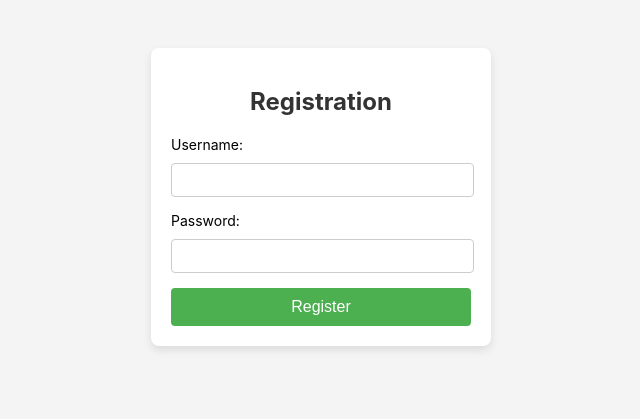
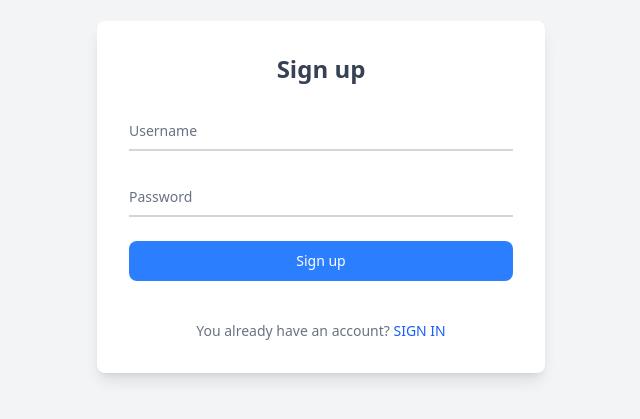
Before and after one commit to matyivan7/Push-up-web, a React (Vite) app in the folder pushup-frontend/: page /register in a window 1280 px wide. Shown: the part 203-622 px from the top of the page, without its empty margins (319-959 px from the left). Built offline with nearby package versions, Linux system fonts and the light colour scheme.

Commit message:
Login, register forms refactor navbar in progress

```diff
--- a/pushup-frontend/package.json
+++ b/pushup-frontend/package.json
@@ -5,12 +5,12 @@
   "dependencies": {
     "@headlessui/react": "^2.2.0",
     "@heroicons/react": "^2.2.0",
-    "@tailwindcss/vite": "^4.0.9",
+    "@tailwindcss/vite": "^4.0.14",
     "cra-template": "1.2.0",
     "react": "^19.0.0",
     "react-dom": "^19.0.0",
     "react-router-dom": "^7.1.5",
-    "tailwindcss": "^4.0.9",
+    "tailwindcss": "^4.0.14",
     "web-vitals": "^4.2.4"
   },
   "scripts": {
--- a/pushup-frontend/src/App.css
+++ b/pushup-frontend/src/App.css
@@ -1,38 +1,5 @@
-.App {
-  text-align: center;
+@import "tailwindcss";
+
+html {
+  scroll-behavior: smooth;
 }
-
-.App-logo {
-  height: 40vmin;
-  pointer-events: none;
-}
-
-@media (prefers-reduced-motion: no-preference) {
-  .App-logo {
-    animation: App-logo-spin infinite 20s linear;
-  }
-}
-
-.App-header {
-  background-color: #282c34;
-  min-height: 100vh;
-  display: flex;
-  flex-direction: column;
-  align-items: center;
-  justify-content: center;
-  font-size: calc(10px + 2vmin);
-  color: white;
-}
-
-.App-link {
-  color: #61dafb;
-}
-
-@keyframes App-logo-spin {
-  from {
-    transform: rotate(0deg);
-  }
-  to {
-    transform: rotate(360deg);
-  }
-}
--- a/pushup-frontend/src/components/auth/login/Login.jsx
+++ b/pushup-frontend/src/components/auth/login/Login.jsx
@@ -1,7 +1,6 @@
 import React, {useState} from 'react';
-import {useNavigate} from 'react-router-dom';
+import {Link, useNavigate} from 'react-router-dom';
 import {login} from '../../../service/authService';
-import './login.css';
 
 const Login = () => {
     const navigate = useNavigate();
@@ -21,32 +20,54 @@ const Login = () => {
     };
 
     return (
-        <div className="login-container">
-            <div className="login-box">
-                <h2>Login</h2>
-                {error && <div className="error">{error}</div>}
-                <form onSubmit={handleSubmit}>
-                    <div className="form-input">
-                        <label htmlFor="username">Username: </label>
+        <div className="flex items-center justify-center min-h-screen bg-gray-100">
+            <div className="bg-white p-8 rounded-lg shadow-lg w-full max-w-md">
+                <h2 className="text-2xl font-bold text-center text-gray-700 mb-6">Login</h2>
+                {error && <div className="text-red-500 text-sm mb-4">{error}</div>}
+                <form onSubmit={handleSubmit} className="space-y-6">
+                    <div className="relative z-0 w-full group">
                         <input
+                            type="text"
                             id="username"
-                            type="text"
+                            className="block py-2.5 px-0 w-full text-sm text-gray-900 bg-transparent border-0 border-b-2 border-gray-300 appearance-none focus:outline-none focus:ring-0 focus:border-blue-600 peer"
+                            placeholder=" "
                             value={username}
                             onChange={(e) => setUsername(e.target.value)}
                             required
                         />
+                        <label
+                            htmlFor="username"
+                            className="absolute text-sm text-gray-500 duration-300 transform -translate-y-6 scale-75 top-3 -z-10 peer-placeholder-shown:scale-100 peer-placeholder-shown:translate-y-0 peer-focus:scale-75 peer-focus:-translate-y-6 peer-focus:text-blue-600"
+                        >
+                            Username
+                        </label>
                     </div>
-                    <div className="form-input">
-                        <label htmlFor="login-password">Password: </label>
+                    <div className="relative z-0 w-full group">
                         <input
+                            type="password"
                             id="login-password"
-                            type="password"
+                            className="block py-2.5 px-0 w-full text-sm text-gray-900 bg-transparent border-0 border-b-2 border-gray-300 appearance-none focus:outline-none focus:ring-0 focus:border-blue-600 peer"
+                            placeholder=" "
                             value={password}
                             onChange={(e) => setPassword(e.target.value)}
                             required
                         />
+                        <label
+                            htmlFor="login-password"
+                            className="absolute text-sm text-gray-500 duration-300 transform -translate-y-6 scale-75 top-3 -z-10 peer-placeholder-shown:scale-100 peer-placeholder-shown:translate-y-0 peer-focus:scale-75 peer-focus:-translate-y-6 peer-focus:text-blue-600"
+                        >
+                            Password
+                        </label>
                     </div>
-                    <button type="submit" className="login-btn">Login</button>
+                    <button
+                        type="submit"
+                        className="w-full text-white bg-blue-500 hover:bg-blue-600 focus:ring-4 focus:outline-none focus:ring-blue-300 font-medium rounded-lg text-sm px-5 py-2.5 text-center"
+                    >
+                        Login
+                    </button>
+                    <p className="text-sm text-gray-500 text-center mt-4">
+                        Need an account? <Link to="/register" className="text-gray-500 underline hover:text-blue-600">SIGN UP</Link>
+                    </p>
                 </form>
             </div>
         </div>
--- a/pushup-frontend/src/components/auth/login/login.css
+++ /dev/null
@@ -1,63 +0,0 @@
-.login-container {
-    display: flex;
-    justify-content: center;
-    align-items: center;
-    height: 100vh;
-    background-color: #f4f4f4;
-}
-
-.login-box {
-    background-color: white;
-    padding: 20px;
-    border-radius: 8px;
-    box-shadow: 0 4px 8px rgba(0, 0, 0, 0.1);
-    width: 300px;
-    text-align: center;
-}
-
-h2 {
-    margin-bottom: 20px;
-    font-size: 24px;
-    color: #333;
-}
-
-.form-input {
-    margin-bottom: 15px;
-    text-align: left;
-}
-
-.form-input label {
-    display: block;
-    margin-bottom: 5px;
-    font-size: 14px;
-}
-
-.form-input input {
-    width: 100%;
-    padding: 8px;
-    margin-top: 5px;
-    border: 1px solid #ccc;
-    border-radius: 4px;
-    font-size: 14px;
-}
-
-button.login-btn {
-    width: 100%;
-    padding: 10px;
-    background-color: #4CAF50;
-    color: white;
-    border: none;
-    border-radius: 4px;
-    font-size: 16px;
-    cursor: pointer;
-}
-
-button.login-btn:hover {
-    background-color: #45a049;
-}
-
-.error {
-    color: red;
-    margin-bottom: 15px;
-    font-size: 14px;
-}
--- a/pushup-frontend/src/components/auth/register/Register.jsx
+++ b/pushup-frontend/src/components/auth/register/Register.jsx
@@ -1,7 +1,6 @@
 import React, {useState} from 'react';
-import {useNavigate} from 'react-router-dom';
+import {Link, useNavigate} from 'react-router-dom';
 import {registerHandle} from '../../../service/authService';
-import './register.css';
 
 const Register = () => {
     const navigate = useNavigate();
@@ -21,32 +20,54 @@ const Register = () => {
     };
 
     return (
-        <div className="register-container">
-            <div className="register-box">
-                <h2>Registration</h2>
-                {error && <div className="error">{error}</div>}
-                <form onSubmit={handleSubmit}>
-                    <div className="form-input">
-                        <label htmlFor="username">Username: </label>
+        <div className="flex items-center justify-center min-h-screen bg-gray-100">
+            <div className="bg-white p-8 rounded-lg shadow-lg w-full max-w-md">
+                <h2 className="text-2xl font-bold text-center text-gray-700 mb-6">Sign up</h2>
+                {error && <div className="text-red-500 text-sm mb-4">{error}</div>}
+                <form onSubmit={handleSubmit} className="space-y-6">
+                    <div className="relative z-0 w-full group">
                         <input
+                            type="text"
                             id="username"
-                            type="text"
+                            className="block py-2.5 px-0 w-full text-sm text-gray-900 bg-transparent border-0 border-b-2 border-gray-300 appearance-none focus:outline-none focus:ring-0 focus:border-blue-600 peer"
+                            placeholder=" "
                             value={username}
                             onChange={(e) => setUsername(e.target.value)}
                             required
                         />
+                        <label
+                            htmlFor="username"
+                            className="absolute text-sm text-gray-500 duration-300 transform -translate-y-6 scale-75 top-3 -z-10 peer-placeholder-shown:scale-100 peer-placeholder-shown:translate-y-0 peer-focus:scale-75 peer-focus:-translate-y-6 peer-focus:text-blue-600"
+                        >
+                            Username
+                        </label>
                     </div>
-                    <div className="form-input">
-                        <label htmlFor="register-password">Password: </label>
+                    <div className="relative z-0 w-full group">
                         <input
+                            type="password"
                             id="register-password"
-                            type="password"
+                            className="block py-2.5 px-0 w-full text-sm text-gray-900 bg-transparent border-0 border-b-2 border-gray-300 appearance-none focus:outline-none focus:ring-0 focus:border-blue-600 peer"
+                            placeholder=" "
                             value={password}
                             onChange={(e) => setPassword(e.target.value)}
                             required
                         />
+                        <label
+                            htmlFor="register-password"
+                            className="absolute text-sm text-gray-500 duration-300 transform -translate-y-6 scale-75 top-3 -z-10 peer-placeholder-shown:scale-100 peer-placeholder-shown:translate-y-0 peer-focus:scale-75 peer-focus:-translate-y-6 peer-focus:text-blue-600"
+                        >
+                            Password
+                        </label>
                     </div>
-                    <button type="submit" className="register-btn">Register</button>
+                    <button
+                        type="submit"
+                        className="w-full text-white bg-blue-500 hover:bg-blue-600 focus:ring-4 focus:outline-none focus:ring-blue-300 font-medium rounded-lg text-sm px-5 py-2.5 text-center"
+                    >
+                        Sign up
+                    </button>
+                    <p className="text-sm text-gray-500 text-center mt-4">
+                        You already have an account? <Link to="/login" className="text-blue-600 hover:underline">SIGN IN</Link>
+                    </p>
                 </form>
             </div>
         </div>
--- a/pushup-frontend/src/components/auth/register/register.css
+++ /dev/null
@@ -1,64 +0,0 @@
-.register-container {
-    display: flex;
-    justify-content: center;
-    align-items: center;
-    height: 100vh;
-    background-color: #f4f4f4;
-}
-
-.register-box {
-    background-color: white;
-    padding: 20px;
-    border-radius: 8px;
-    box-shadow: 0 4px 8px rgba(0, 0, 0, 0.1);
-    width: 300px;
-    text-align: center;
-}
-
-h2 {
-    margin-bottom: 20px;
-    font-size: 24px;
-    color: #333;
-}
-
-.form-input {
-    margin-bottom: 15px;
-    margin-right: 15px;
-    text-align: left;
-}
-
-.form-input label {
-    display: block;
-    margin-bottom: 5px;
-    font-size: 14px;
-}
-
-.form-input input {
-    width: 100%;
-    padding: 8px;
-    margin-top: 5px;
-    border: 1px solid #ccc;
-    border-radius: 4px;
-    font-size: 14px;
-}
-
-button.register-btn {
-    width: 100%;
-    padding: 10px;
-    background-color: #4CAF50;
-    color: white;
-    border: none;
-    border-radius: 4px;
-    font-size: 16px;
-    cursor: pointer;
-}
-
-button.register-btn:hover {
-    background-color: #45a049;
-}
-
-.error {
-    color: red;
-    margin-bottom: 15px;
-    font-size: 14px;
-}
--- a/pushup-frontend/src/index.css
+++ b/pushup-frontend/src/index.css
@@ -1,13 +1,5 @@
-body {
-  margin: 0;
-  font-family: -apple-system, BlinkMacSystemFont, 'Segoe UI', 'Roboto', 'Oxygen',
-    'Ubuntu', 'Cantarell', 'Fira Sans', 'Droid Sans', 'Helvetica Neue',
-    sans-serif;
-  -webkit-font-smoothing: antialiased;
-  -moz-osx-font-smoothing: grayscale;
+@import "tailwindcss";
+
+html {
+  scroll-behavior: smooth;
 }
-
-code {
-  font-family: source-code-pro, Menlo, Monaco, Consolas, 'Courier New',
-    monospace;
-}
--- a/pushup-frontend/src/service/authService.jsx
+++ b/pushup-frontend/src/service/authService.jsx
@@ -1,5 +1,5 @@
-const API_URL = "https://push-up-web-production.up.railway.app/push-up";
-// const API_URL = "http://localhost:8080/push-up";
+// const API_URL = "https://push-up-web-production.up.railway.app/push-up";
+const API_URL = "http://localhost:8080/push-up";
 
 const registerHandle = async (userData) => {
     const response = await fetch(`${API_URL}/register`, {
--- a/pushup-frontend/src/service/pushUpService.jsx
+++ b/pushup-frontend/src/service/pushUpService.jsx
@@ -1,5 +1,5 @@
-const API_URL = "https://push-up-web-production.up.railway.app/push-up";
-// const API_URL = "http://localhost:8080/push-up";
+// const API_URL = "https://push-up-web-production.up.railway.app/push-up";
+const API_URL = "http://localhost:8080/push-up";
 
 const createPushUp = async (pushUpSessionCreationModel) => {
     const response = await fetch(`${API_URL}/new-session`, {
--- a/pushup-frontend/vite.config.mjs
+++ b/pushup-frontend/vite.config.mjs
@@ -1,8 +1,12 @@
 import { defineConfig } from "vite";
 import react from "@vitejs/plugin-react";
+import tailwindcss from '@tailwindcss/vite'
 
 export default defineConfig({
-    plugins: [react()],
+    plugins: [
+        react(),
+        tailwindcss()
+    ],
     server: {
         historyApiFallback: true
     },
```
Also changed, not shown: pushup-frontend/src/components/navbar/Navbar.jsx (+23 -14 lines), pushup-frontend/src/components/navbar/navbar.css (deleted, +0 -70 lines), 1 other file (tests, documents, lock files or other folders).
